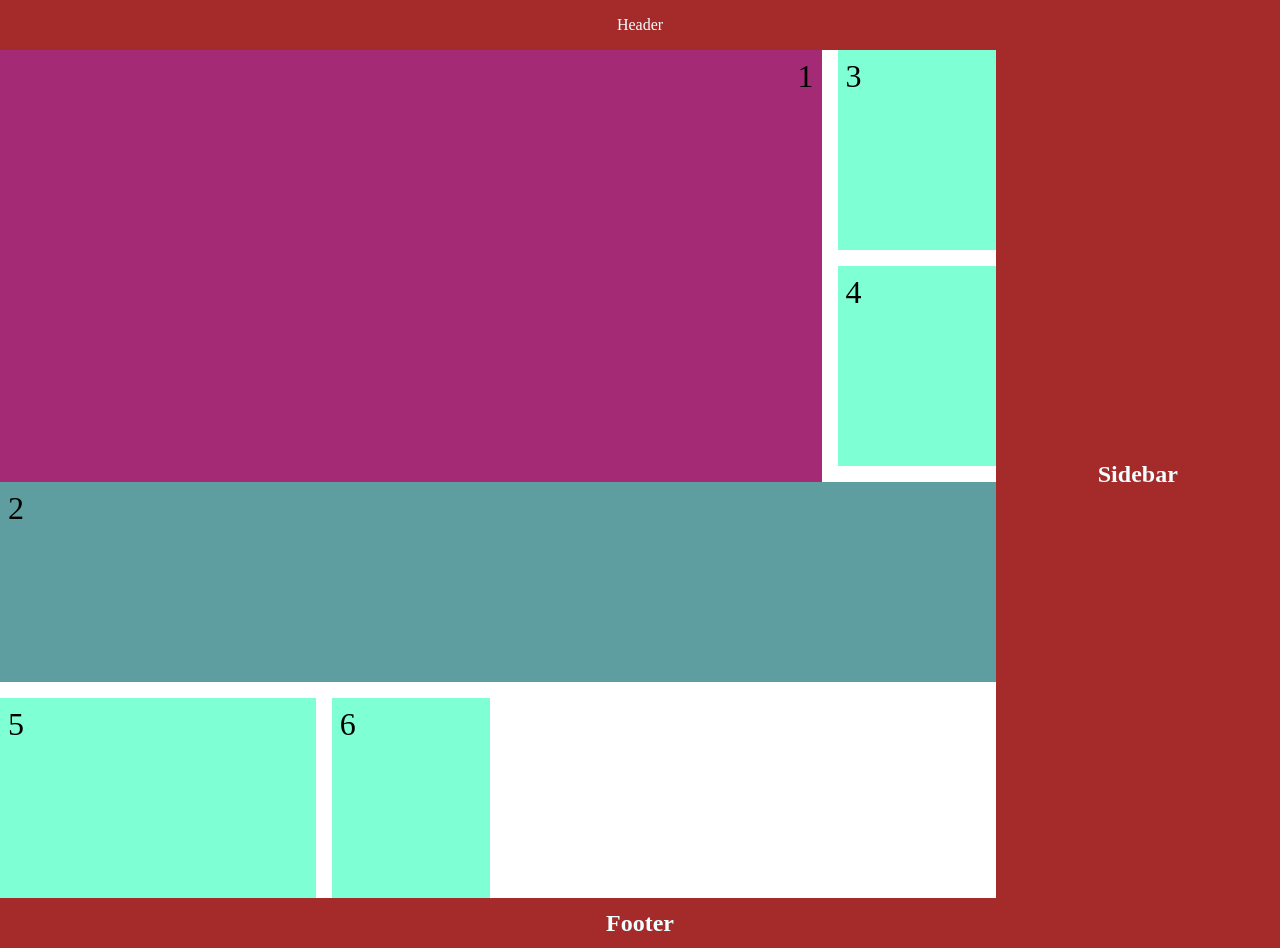
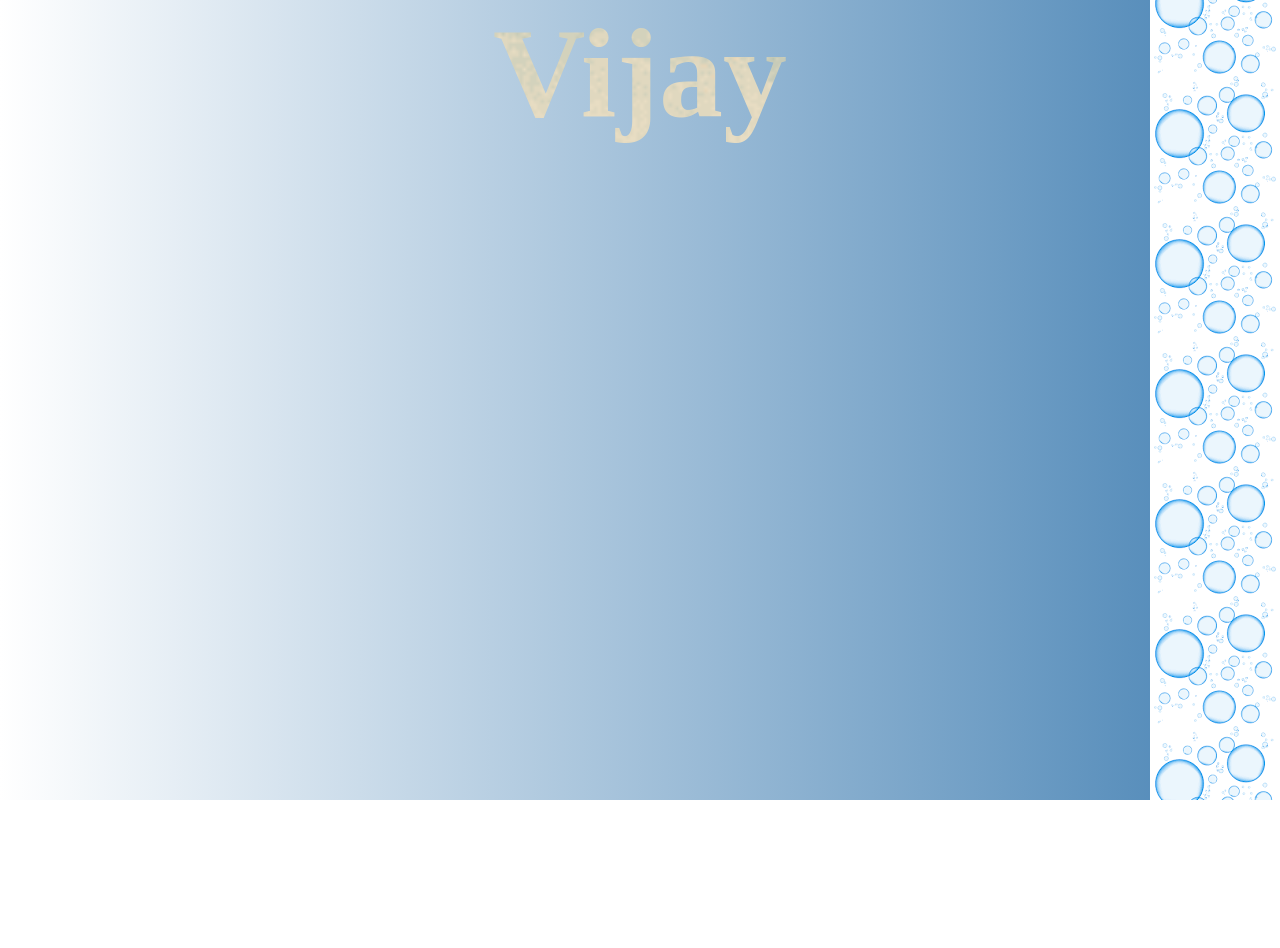
Before and after one commit to karthiga-18/CSS-Project, a plain HTML site: page index.html in a window 1280 px wide. After the commit the page ends 800 px from the top, so only its background shows below. Drawn offline with Linux system fonts and the light colour scheme.

Commit message:
background-image-gradient

```diff
--- a/css/style.css
+++ b/css/style.css
@@ -1,63 +1,80 @@
+/* Begin Reset*/
 *{
     margin: 0;
     padding: 0;
     box-sizing: border-box;
-}
-body{
-    min-height: 100vh;
-    display: grid;
-    grid-template-columns: repeat(9, 1fr);
-    grid-auto-rows: 50px auto;
-    grid-template-areas: "ha ha ha ha ha ha ha ha ha"
-    "mn mn mn mn mn mn  mn sd sd" "ft ft ft ft ft ft ft ft ft";
-}
-
-.el{
-    display: grid;
-    background: brown;
-    color: azure;
-    place-content: center;
-}
-.header{
-    grid-area: ha;
-}
-.sidebar{
-    grid-area: sd;
-
-}
-.footer{
-    grid-area: ft;
-}
- .container{
-    grid-area: mn;
-    min-height: 400px;
-    display: grid;
-    grid-template-columns:repeat(2,2fr 1fr);
-    grid-auto-rows: 200px;
-    gap:  1rem;
- }
-
- .box{
-
-    background-color: aquamarine;
-    color: black;
-    font-size: 2rem;
-    padding: 0.5rem;
 
 }
 
-.box:first-child{
-    background-color: #a52a76;
-    grid-column:1/4;
-    grid-row: 1/4;
-    display: grid;
-    place-content: start end;
+img{
+    display: block;
+}
+
+/* End Reset*/
+
+/* Begin utility classes*/
+
+.nowrap{
+    white-space: nowrap;
 
 }
 
-.box:nth-child(2)
-{
-    background-color: cadetblue ;
-    grid-column: 1/5;
-    grid-row: 3/4;
+.offscreen{
+
+    position: absolute;
+    left: -1000px;
 }
+/* end utility classes*/
+
+body{
+    min-height: 100vh;
+    background-size: 20%, auto;
+    background: repeat-y right url(../img/bu.png),no-repeat,linear-gradient(to left,steelblue,white);
+}
+
+.container{
+    background-color: bisque;
+    background-image: url(../img/bg.png);
+    background-size: cover;
+
+}
+
+.hero{
+    border-bottom: 2px solid green;
+    padding: 20px;
+    display: flex;
+    justify-content: flex-start;
+    align-items: center;
+    gap:30px;
+    background-color:#664d4d54;
+
+}
+.clip{
+    font-weight: 700;
+    font-size: 8rem;
+    text-align: center;
+    background-image: url(../img/bg.png);
+    background-size: cover;
+    -webkit-background-clip: text;
+    color:transparent;
+}
+
+.h1{
+
+    font-size: 400%;
+    color: #7d1919;
+    text-shadow: 2px 2px 5px black;
+
+}
+
+.profile-pic{
+    width: 35%;
+}
+
+.profile-pic img{
+    width: 100%;
+    height: auto;
+    min-height: 100px;
+    border: 5px double burlywood;
+    border-radius: 50%;
+}
--- a/index.html
+++ b/index.html
@@ -3,21 +3,25 @@
 <head>
     <meta charset="UTF-8">
     <meta name="viewport" content="width=device-width, initial-scale=1.0">
-    <title>CSS Flex</title>
+    <title>Image</title>
     <link rel="stylesheet" href="css/style.css">
 </head>
 <body>
-    <header class="header el"><Header>Header</Header></header>
-    <main class="container">
-        <div class="box">1</div>
-        <div class="box">2</div>
-        <div class="box">3</div>
-        <div class="box">4</div>
-        <div class="box">5</div>
-        <div class="box">6</div>
-    </main>
-        <aside class="sidebar el"><h2>Sidebar </h2></aside>
-        <footer class="footer el"><h2>Footer</h2></footer>
 
+<h1 class="clip">
+    Vijay
+</h1>
+    <!-- <div class="container">
+    <section class="hero">
+        <figure class="profile-pic">
+            <img src="./img/vi.png" alt="profile" title="vijay" width="800" height="800">
+                <figcaption class="offscreen">Thalapathy</figcaption>
+        </figure>
+        <h1 class="h1">
+        <span class="nowrap">Hello,</span>
+        <span class="nowrap">I am Vijay</span>
+    </h1>
+    </section> -->
+</div>
 </body>
 </html>
```
Also changed, not shown: img/bg.png (added), img/bu.png (added), img/vi.png (added), 1 other file.
